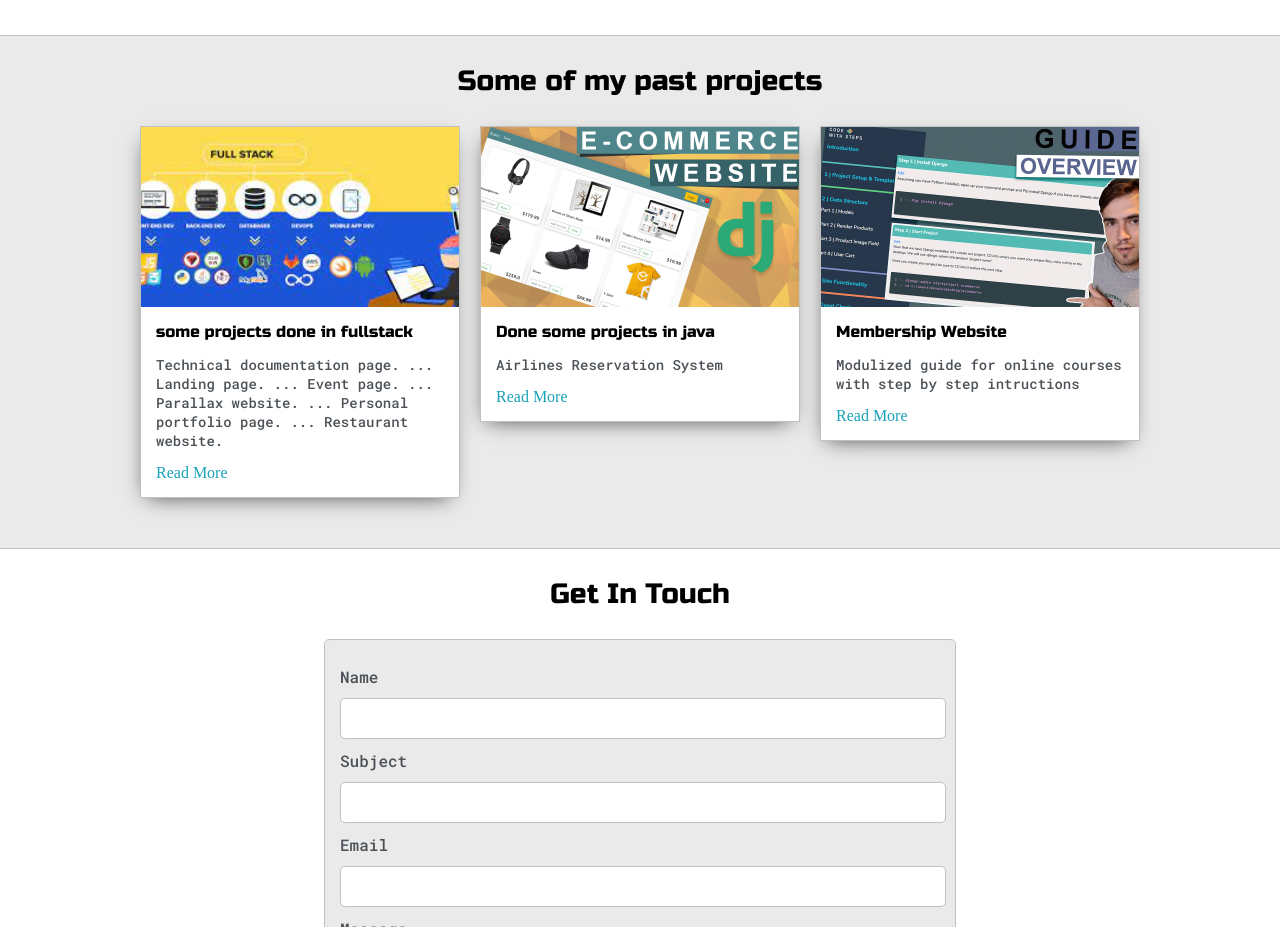
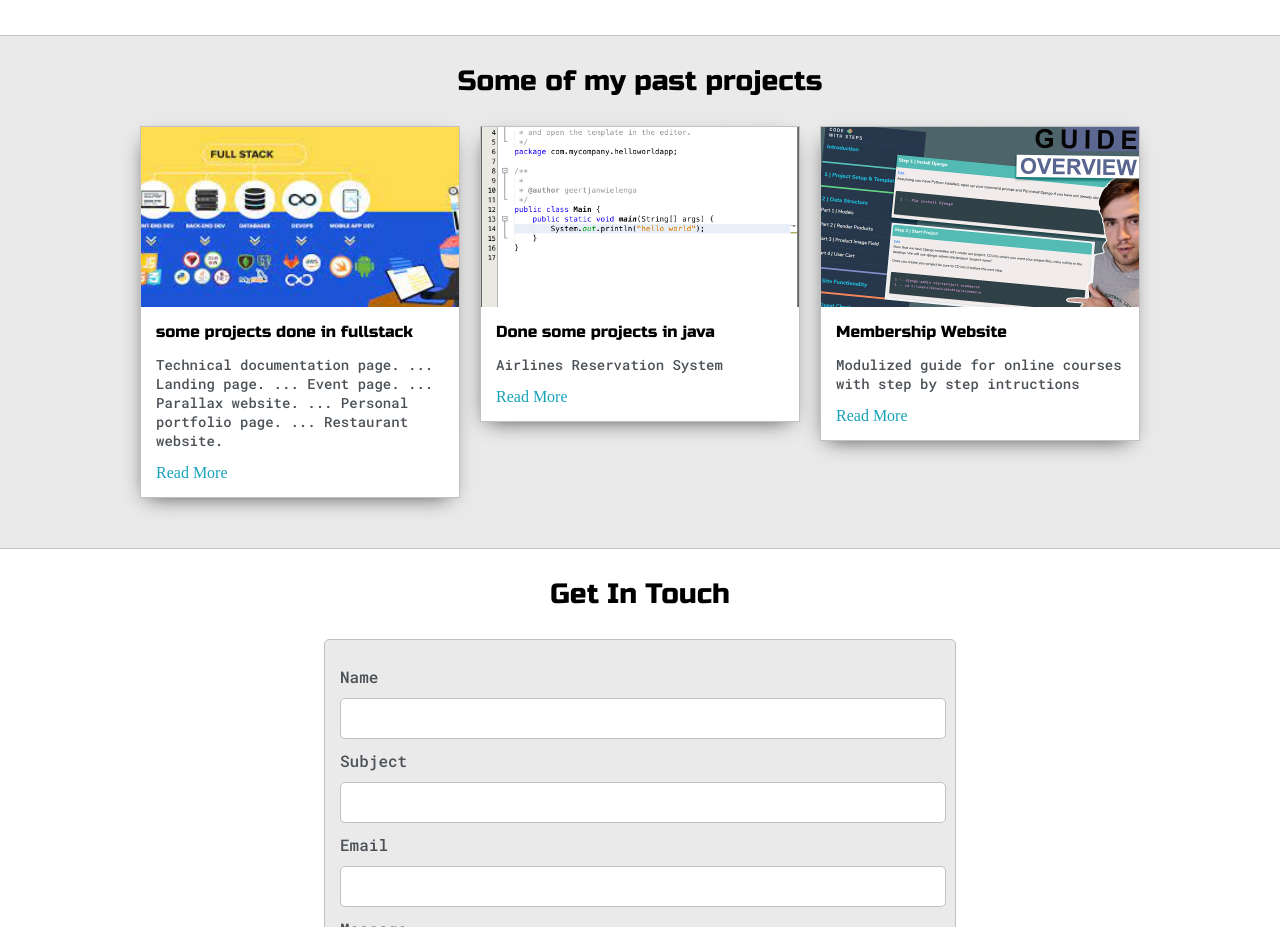
Before and after one commit to jeelanSYED23/myportpolio2.html, a plain HTML site: page index.html in a window 1280 px wide. Shown: the part 3140-4067 px from the top of the page. Drawn offline with Linux system fonts and the light colour scheme.

Commit message:
Update index.html

```diff
--- a/index.html
+++ b/index.html
@@ -149,7 +149,7 @@ Restaurant website.</p>
 
 				<div>
 					<div class="post">
-						<img class="thumbnail" src="ecom.jpg">
+						<img class="thumbnail" src="file-opened-maven.png">
 						<div class="post-preview">
 							<h6 class="post-title">Done some projects in java </h6>
 							<p class="post-intro">Airlines Reservation System</p>
```
